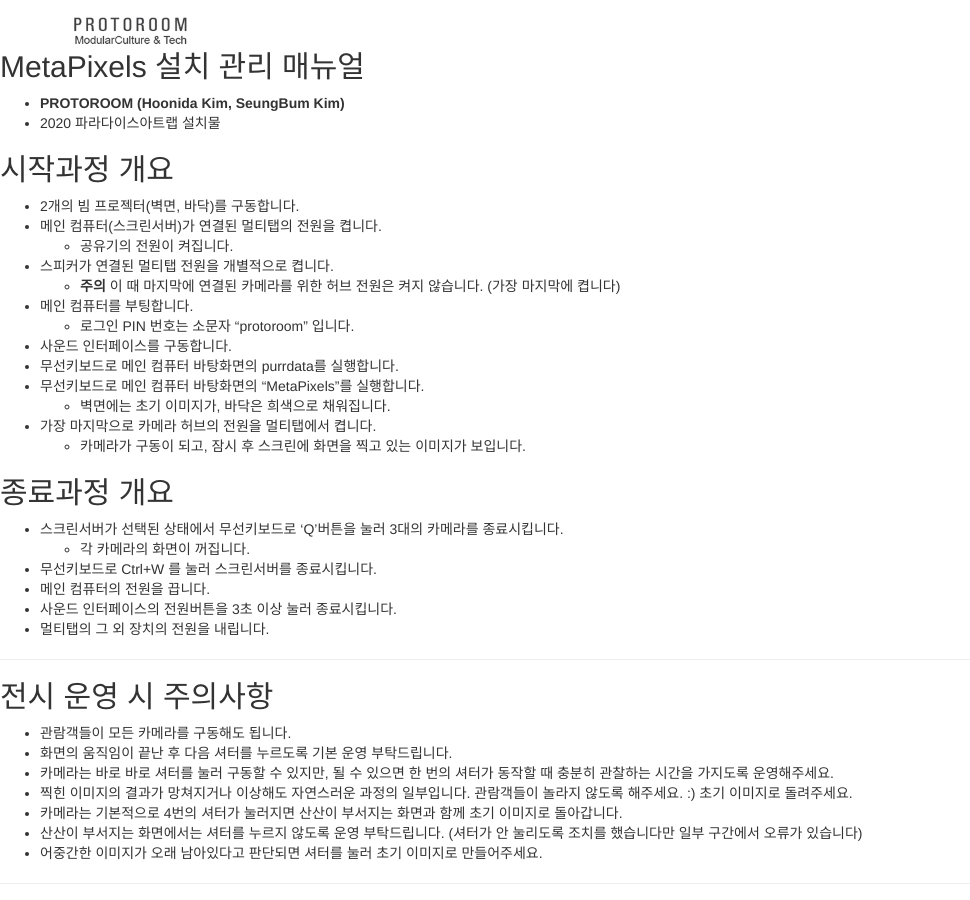
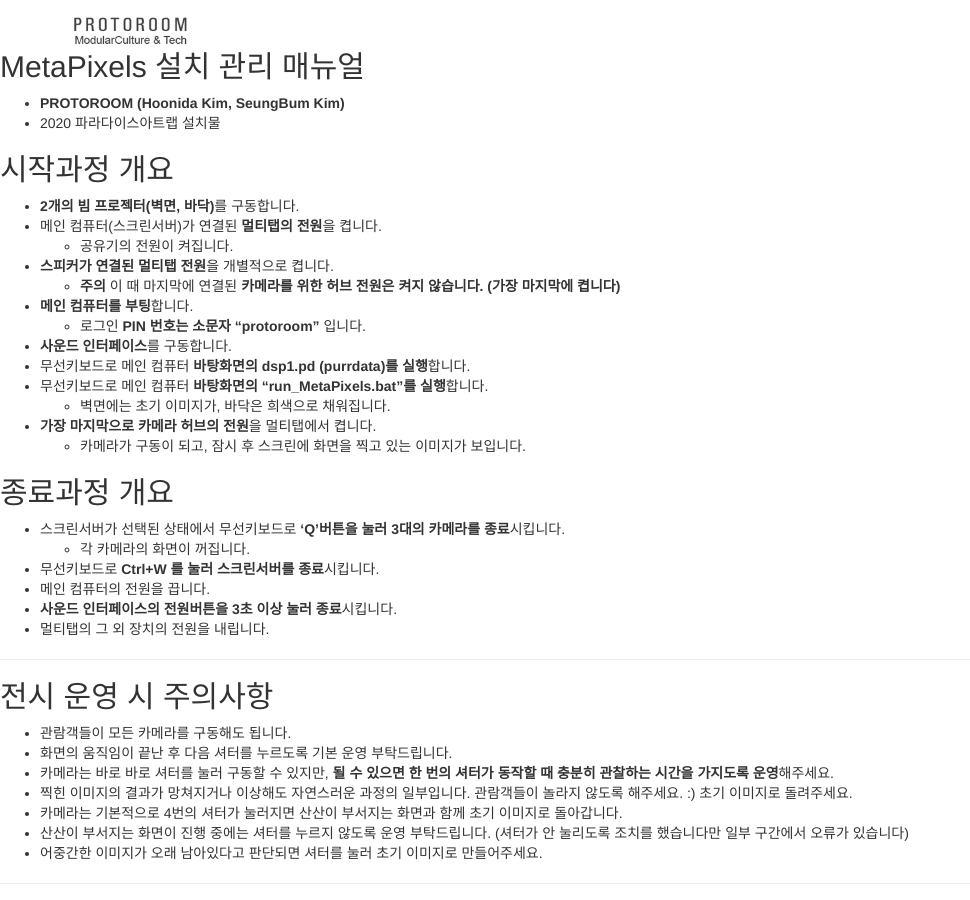
Before and after one commit to PROTOROOM/PROTOROOM, a Jekyll site: the page built from man-mp/manual.md, in a window 1280 px wide and 900 px high. Shown: the whole window, without its empty margins (0-970 px from the left). Built offline with Jekyll 4.4.1, drawn with Linux system fonts in a browser that asks for light colours; our own code applies the rules of GitHub Pages for plain Markdown files.

Commit message:
Update manual.md

```diff
--- a/man-mp/manual.md
+++ b/man-mp/manual.md
@@ -3,26 +3,26 @@
  * 2020 파라다이스아트랩 설치물
 
 ## 시작과정 개요
- * 2개의 빔 프로젝터(벽면, 바닥)를 구동합니다.
- * 메인 컴퓨터(스크린서버)가 연결된 멀티탭의 전원을 켭니다.
+ * **2개의 빔 프로젝터(벽면, 바닥)**를 구동합니다.
+ * 메인 컴퓨터(스크린서버)가 연결된 **멀티탭의 전원**을 켭니다.
    * 공유기의 전원이 켜집니다.
- * 스피커가 연결된 멀티탭 전원을 개별적으로 켭니다.
-   * **주의** 이 때 마지막에 연결된 카메라를 위한 허브 전원은 켜지 않습니다. (가장 마지막에 켭니다)
- * 메인 컴퓨터를 부팅합니다.
-   * 로그인 PIN 번호는 소문자 "protoroom" 입니다.
- * 사운드 인터페이스를 구동합니다.
- * 무선키보드로 메인 컴퓨터 바탕화면의 purrdata를 실행합니다.
- * 무선키보드로 메인 컴퓨터 바탕화면의 "MetaPixels"를 실행합니다.
+ * **스피커가 연결된 멀티탭 전원**을 개별적으로 켭니다.
+   * **주의** 이 때 마지막에 연결된 **카메라를 위한 허브 전원은 켜지 않습니다. (가장 마지막에 켭니다)**
+ * **메인 컴퓨터를 부팅**합니다.
+   * 로그인 **PIN 번호는 소문자 "protoroom"** 입니다.
+ * **사운드 인터페이스**를 구동합니다.
+ * 무선키보드로 메인 컴퓨터 **바탕화면의 dsp1.pd (purrdata)를 실행**합니다.
+ * 무선키보드로 메인 컴퓨터 **바탕화면의 "run_MetaPixels.bat"를 실행**합니다.
    * 벽면에는 초기 이미지가, 바닥은 희색으로 채워집니다.
- * 가장 마지막으로 카메라 허브의 전원을 멀티탭에서 켭니다.
+ * **가장 마지막으로 카메라 허브의 전원**을 멀티탭에서 켭니다.
    * 카메라가 구동이 되고, 잠시 후 스크린에 화면을 찍고 있는 이미지가 보입니다.
 
 ## 종료과정 개요
- * 스크린서버가 선택된 상태에서 무선키보드로 'Q'버튼을 눌러 3대의 카메라를 종료시킵니다.
+ * 스크린서버가 선택된 상태에서 무선키보드로 **'Q'버튼을 눌러 3대의 카메라를 종료**시킵니다.
    * 각 카메라의 화면이 꺼집니다.
- * 무선키보드로 Ctrl+W 를 눌러 스크린서버를 종료시킵니다.
+ * 무선키보드로 **Ctrl+W 를 눌러 스크린서버를 종료**시킵니다.
  * 메인 컴퓨터의 전원을 끕니다.
- * 사운드 인터페이스의 전원버튼을 3초 이상 눌러 종료시킵니다.
+ * **사운드 인터페이스의 전원버튼을 3초 이상 눌러 종료**시킵니다.
  * 멀티탭의 그 외 장치의 전원을 내립니다.
 
 ----
@@ -30,10 +30,10 @@
 ## 전시 운영 시 주의사항
  * 관람객들이 모든 카메라를 구동해도 됩니다.
  * 화면의 움직임이 끝난 후 다음 셔터를 누르도록 기본 운영 부탁드립니다.
- * 카메라는 바로 바로 셔터를 눌러 구동할 수 있지만, 될 수 있으면 한 번의 셔터가 동작할 때 충분히 관찰하는 시간을 가지도록 운영해주세요.
+ * 카메라는 바로 바로 셔터를 눌러 구동할 수 있지만, **될 수 있으면 한 번의 셔터가 동작할 때 충분히 관찰하는 시간을 가지도록 운영**해주세요.
  * 찍힌 이미지의 결과가 망쳐지거나 이상해도 자연스러운 과정의 일부입니다. 관람객들이 놀라지 않도록 해주세요. :) 초기 이미지로 돌려주세요.
  * 카메라는 기본적으로 4번의 셔터가 눌러지면 산산이 부서지는 화면과 함께 초기 이미지로 돌아갑니다.
- * 산산이 부서지는 화면에서는 셔터를 누르지 않도록 운영 부탁드립니다. (셔터가 안 눌리도록 조치를 했습니다만 일부 구간에서 오류가 있습니다)
+ * 산산이 부서지는 화면이 진행 중에는 셔터를 누르지 않도록 운영 부탁드립니다. (셔터가 안 눌리도록 조치를 했습니다만 일부 구간에서 오류가 있습니다)
  * 어중간한 이미지가 오래 남아있다고 판단되면 셔터를 눌러 초기 이미지로 만들어주세요.
 
 
```
